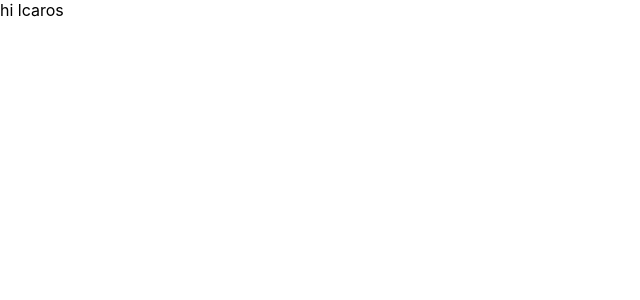
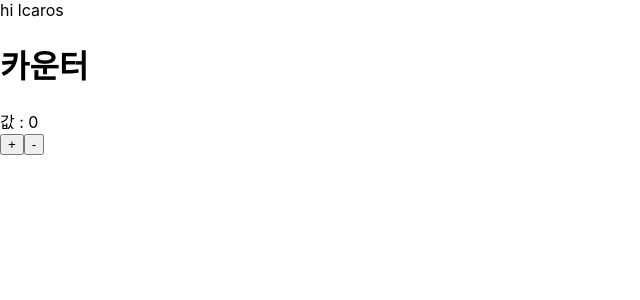
Before and after one commit to ytw418/begin-react, a React (Create React App) app: page / in a window 1280 px wide. Shown: the top 300 px of the page, without its empty margins (0-640 px from the left). Built offline with nearby package versions, Linux system fonts and the light colour scheme.

Commit message:
라이프 사이클 추가 5의 배수 랜더링 x

```diff
--- a/src/App.js
+++ b/src/App.js
@@ -1,13 +1,16 @@
 import React,{Component} from 'react';
 import './App.css'
-import './MyName'
+import Counter from './Counter';
+
 import MyName from './MyName';
 
 class App extends Component {
   render() {
     return(
-
+          <div>
             <MyName name="lcaros"></MyName>
+            <Counter></Counter>
+            </div>
     )
   }
 }
--- /dev/null
+++ b/src/Counter.js
@@ -0,0 +1,65 @@
+import React, {Component} from 'react';
+
+class Counter extends Component{
+
+state = {
+    number : 0
+}
+
+//라이프 싸이클
+constructor(props) {
+    super(props);
+    console.log('constructor');
+  }
+
+  componentWillMount() {
+    console.log('componentWillMount (deprecated)');
+  }
+
+  componentDidMount() {
+    console.log('componentDidMount');
+  }
+
+  shouldComponentUpdate(nextProps, nextState) {
+    // 5 의 배수라면 리렌더링 하지 않음
+    console.log('shouldComponentUpdate');
+    if (nextState.number % 5 === 0) return false;
+    return true;
+  }
+
+  componentWillUpdate(nextProps, nextState) {
+    console.log('componentWillUpdate');
+  }
+
+  componentDidUpdate(prevProps, prevState) {
+    console.log('componentDidUpdate');
+  }
+//라이프 싸이클
+
+
+handleIncrease = () => {
+    this.setState({
+        number: this.state.number + 1
+    });
+}
+
+handleDecrease = () => {
+    this.setState({
+        number: this.state.number - 1
+    });
+}
+
+
+    render() {
+        return(
+            <div>
+                <h1>카운터</h1>
+                <div>값 : {this.state.number}</div>
+                <button onClick={this.handleIncrease}>+</button>
+                <button onClick={this.handleDecrease}>-</button>
+            </div>
+        );
+    }
+}
+
+export default Counter;
```
